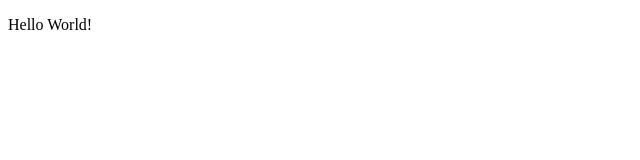
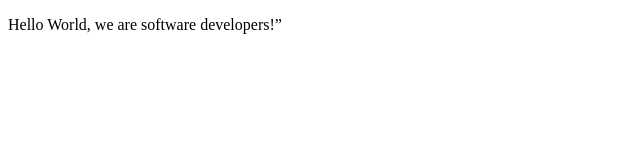
Before and after one commit to abujafar93/Semayneh_and_Quadri_Project1, a plain HTML site: page index.html in a window 1280 px wide. Shown: the whole page, without its empty margins (0-640 px from the left). Drawn offline with Linux system fonts and the light colour scheme.

Commit message:
this is commit of second driver

```diff
--- a/index.html
+++ b/index.html
@@ -7,6 +7,6 @@
     <title>Semayneh and Quadri</title>
 </head>
 <body>
-    <p>Hello World!</p>
+    <p>Hello World, we are software developers!”</p>
 </body>
 </html>
```
